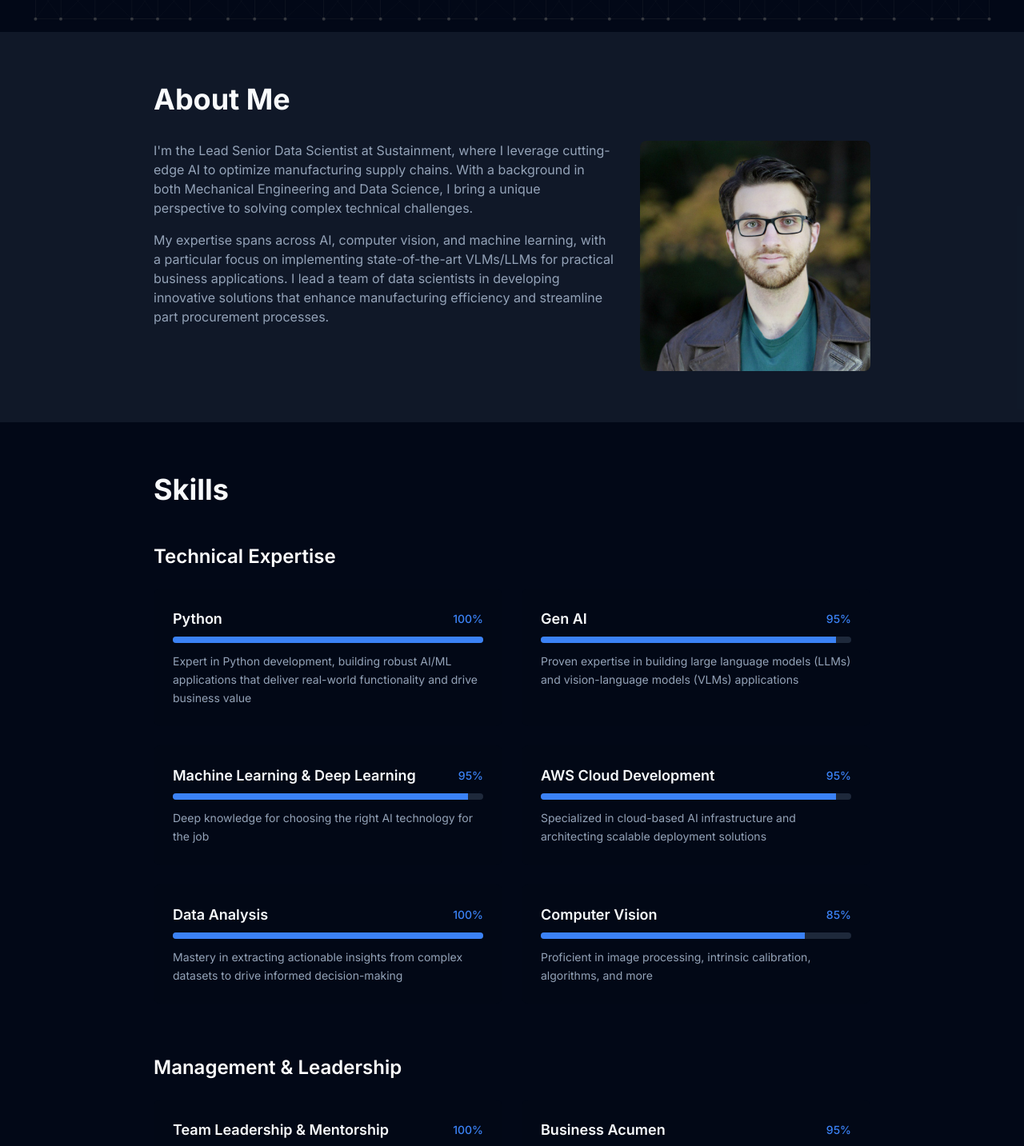
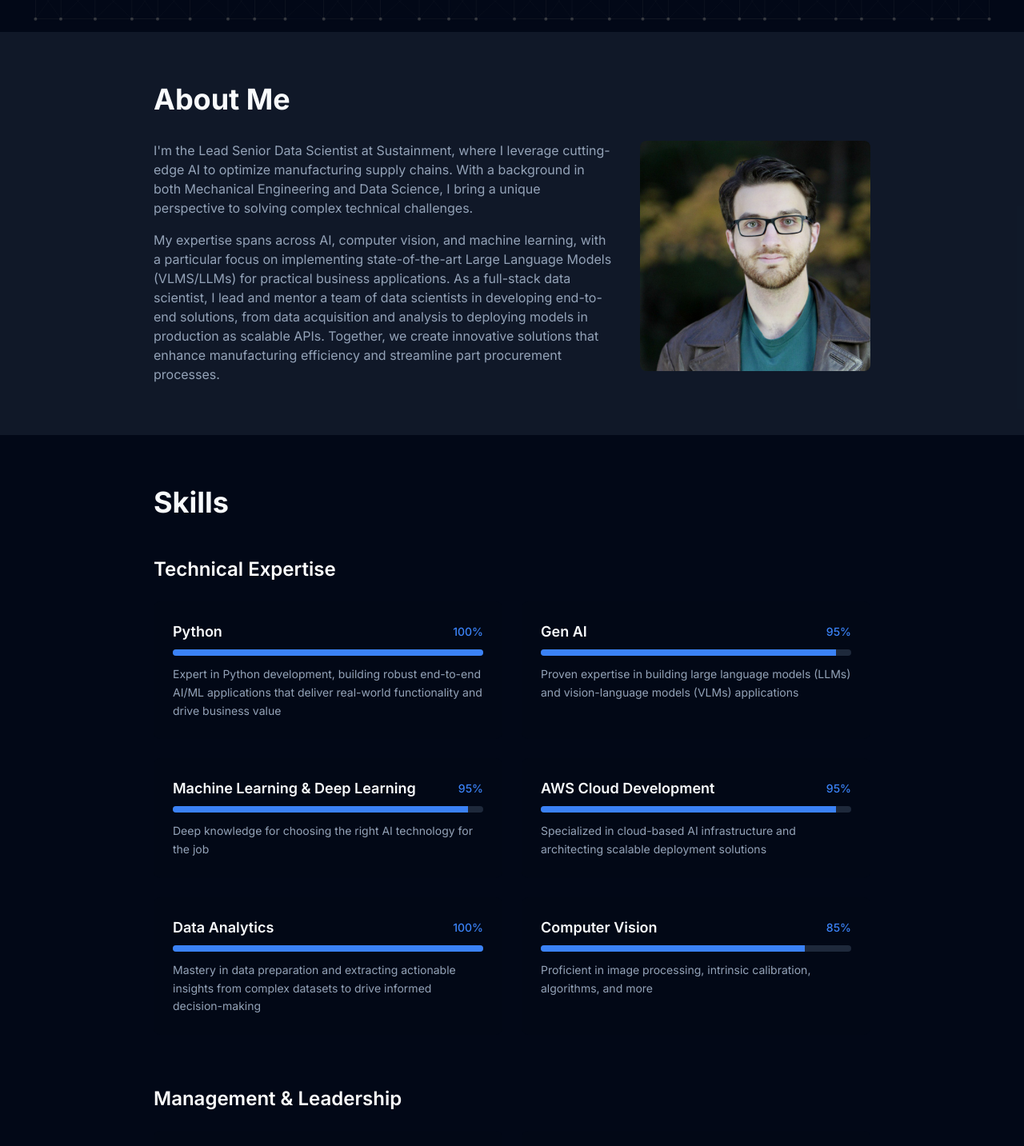
Before and after one commit to Kwintonium/website-nodejs, a Next.js app: page / in a window 1280 px wide. Shown: the part 760-2193 px from the top of the page at 80% size. Built offline with nearby package versions, Linux system fonts and the light colour scheme.

Commit message:
adjusted for full stack

```diff
--- a/components/about.tsx
+++ b/components/about.tsx
@@ -14,7 +14,7 @@ export function About() {
               I'm the Lead Senior Data Scientist at Sustainment, where I leverage cutting-edge AI to optimize manufacturing supply chains. With a background in both Mechanical Engineering and Data Science, I bring a unique perspective to solving complex technical challenges.
             </p>
             <p className="text-muted-foreground">
-              My expertise spans across AI, computer vision, and machine learning, with a particular focus on implementing state-of-the-art VLMs/LLMs for practical business applications. I lead a team of data scientists in developing innovative solutions that enhance manufacturing efficiency and streamline part procurement processes.
+              My expertise spans across AI, computer vision, and machine learning, with a particular focus on implementing state-of-the-art Large Language Models (VLMS/LLMs) for practical business applications. As a full-stack data scientist, I lead and mentor a team of data scientists in developing end-to-end solutions, from data acquisition and analysis to deploying models in production as scalable APIs. Together, we create innovative solutions that enhance manufacturing efficiency and streamline part procurement processes.
             </p>
           </div>
           <div className="relative aspect-square">
--- a/components/skills.tsx
+++ b/components/skills.tsx
@@ -51,8 +51,8 @@ export function Skills() {
     {
       name: "Python",
       level: 100,
-      description: "Expert in Python development, building robust AI/ML applications that deliver real-world functionality and drive business value",
-      highlight: "1,000s of hours of development experience in spanning various domains understanding parallel processing, virtual environments, package management, and more"
+      description: "Expert in Python development, building robust end-to-end AI/ML applications that deliver real-world functionality and drive business value",
+      highlight: "1,000s of hours of development experience in spanning various domains understanding parallel processing, virtual environments, API development, package management, and more"
     },
     {
       name: "Gen AI",
@@ -73,9 +73,9 @@ export function Skills() {
       highlight: "Sagemaker Notebooks, SageMaker SDK, Distributed Training, Docker, RESTful APIs, and more"
     },
     {
-      name: "Data Analysis",
+      name: "Data Analytics",
       level: 100,
-      description: "Mastery in extracting actionable insights from complex datasets to drive informed decision-making",
+      description: "Mastery in data preparation and extracting actionable insights from complex datasets to drive informed decision-making",
       highlight: "Focused on delivering clear, actionable insights by thoroughly understanding data and its context"
     },
     {
```
